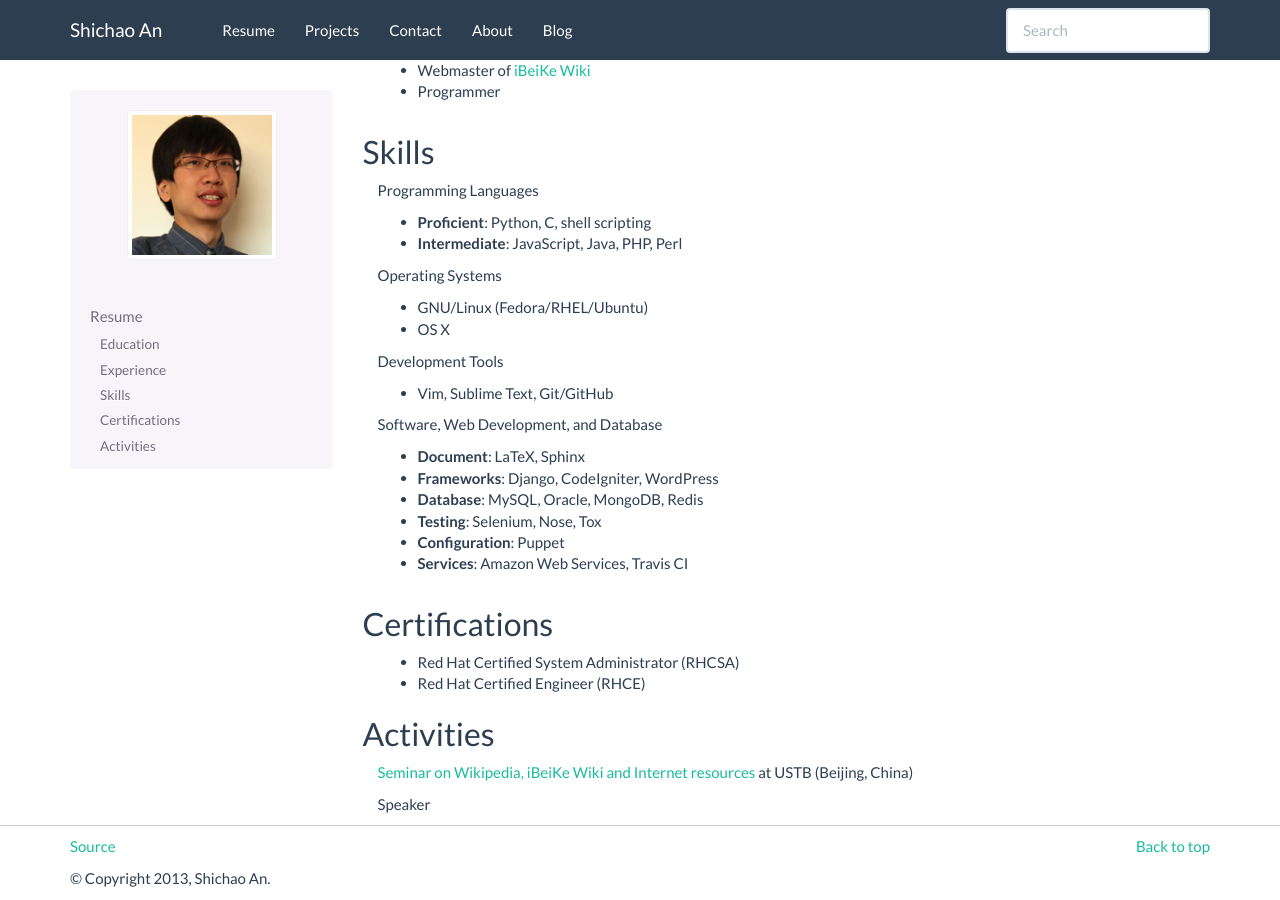
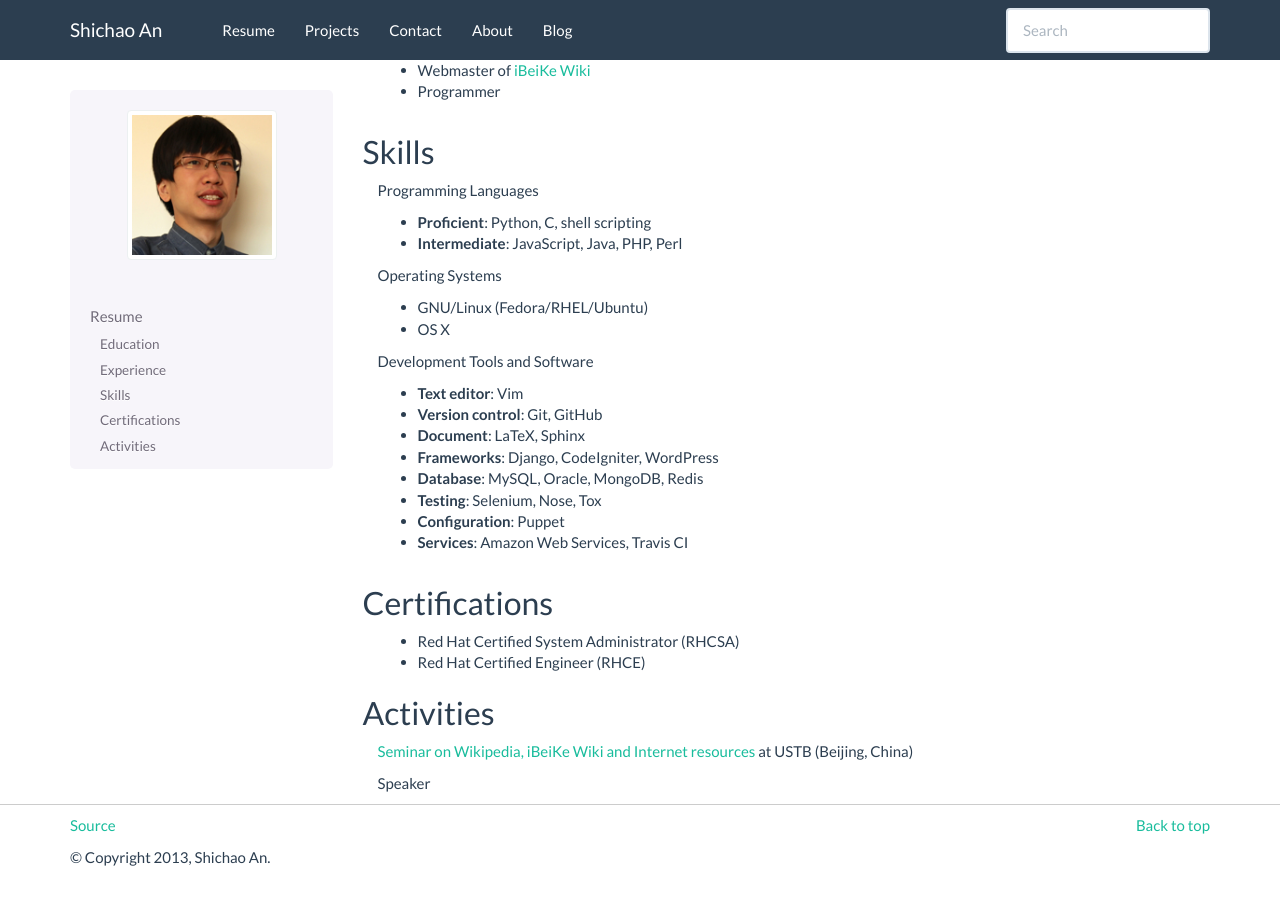
Before and after one commit to NulledExceptions/shichao, a Sphinx documentation site: the page built from source/resume.rst, in a window 1280 px wide and 900 px high, scrolled down 708 px. Built offline with Sphinx 7.4.7, drawn with Linux system fonts in a browser that asks for light colours; after the commit the page ends 1587 px from its top, so only the background shows below that.

Commit message:
Rearranged development subsection

```diff
--- a/source/resume.rst
+++ b/source/resume.rst
@@ -94,18 +94,12 @@ Skills
 
 .. container:: section
 
-    Development Tools
+    Development Tools and Software
 
 .. container:: sublist
 
-    * Vim, Sublime Text, Git/GitHub
-
-.. container:: section
-
-    Software, Web Development, and Database
-
-.. container:: sublist
-
+    * **Text editor**: Vim
+    * **Version control**: Git, GitHub
     * **Document**: LaTeX, Sphinx
     * **Frameworks**: Django, CodeIgniter, WordPress
     * **Database**: MySQL, Oracle, MongoDB, Redis
@@ -120,7 +114,6 @@ Certifications
     * Red Hat Certified System Administrator (RHCSA)
     * Red Hat Certified Engineer (RHCE)
 
-
 Activities
 ==========
 .. container:: section
```
